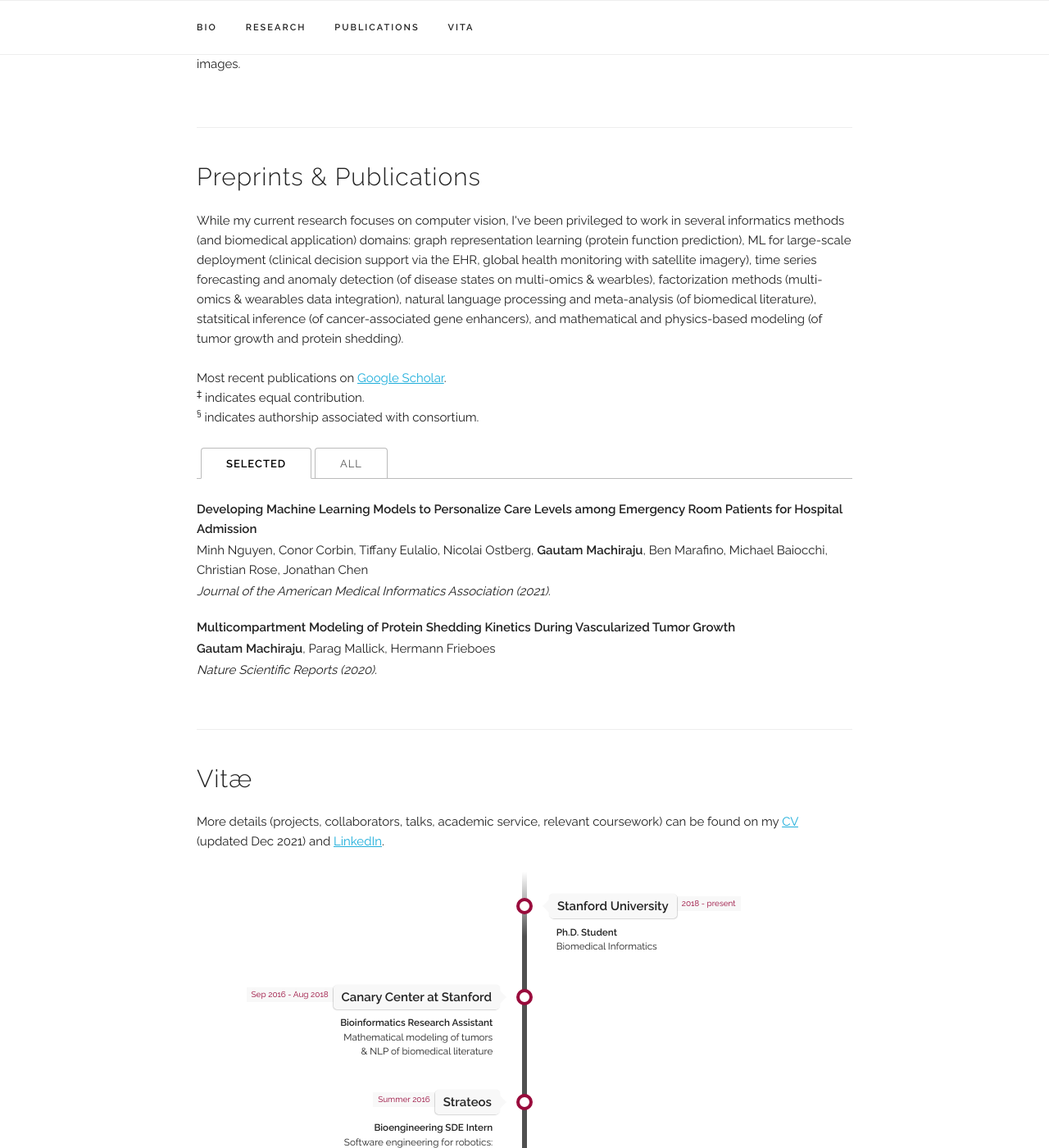
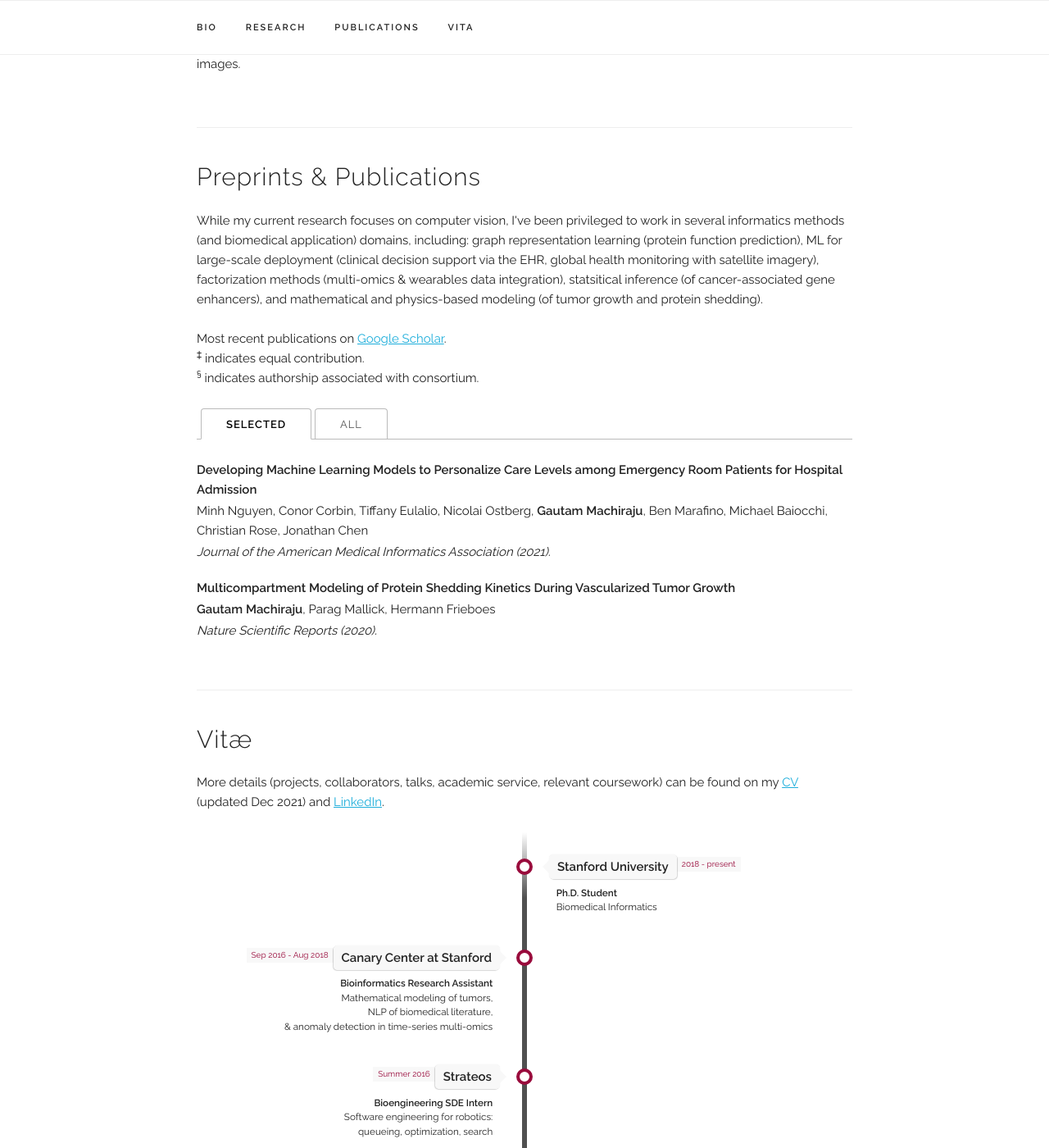
Before and after one commit to gmachiraju/gmachiraju.github.io, a Jekyll site: the page built from index.html, in a window 1280 px wide and 1400 px high, scrolled down 1344 px. Shown: the whole window at 82% size. Built offline with Jekyll 4.4.1, drawn with Linux system fonts in a browser that asks for light colours; some web fonts are replaced; some of the changed text lies outside the part shown.

Commit message:
trimming some index.html

```diff
--- a/_data/experience.yaml
+++ b/_data/experience.yaml
@@ -9,7 +9,7 @@ experiences:
 - place: "Canary Center at Stanford"
   time: "Sep 2016 - Aug 2018"
   title: "Bioinformatics Research Assistant"
-  subtitle: "Mathematical modeling of tumors <br/> & NLP of biomedical literature"
+  subtitle: "Mathematical modeling of tumors, <br/> NLP of biomedical literature, <br/> & anomaly detection in time-series multi-omics"
   category: "work"
 
 - place: "Strateos"
--- a/index.html
+++ b/index.html
@@ -38,7 +38,7 @@ title: Home
 <!-- ========== PUBLICATIONS ========== -->
 <div class="docs-section" id="publications">
   <h4>Preprints & Publications</h4>
-  <p>While my current research focuses on computer vision, I've been privileged to work in several informatics methods (and biomedical application) domains: graph representation learning (protein function prediction), ML for large-scale deployment (clinical decision support via the EHR, global health monitoring with satellite imagery), time series forecasting and anomaly detection (of disease states on multi-omics & wearbles), factorization methods (multi-omics & wearables data integration), natural language processing and meta-analysis (of biomedical literature), statsitical inference (of cancer-associated gene enhancers), and mathematical and physics-based modeling (of tumor growth and protein shedding).
+  <p>While my current research focuses on computer vision, I've been privileged to work in several informatics methods (and biomedical application) domains, including: graph representation learning (protein function prediction), ML for large-scale deployment (clinical decision support via the EHR, global health monitoring with satellite imagery), factorization methods (multi-omics & wearables data integration), statsitical inference (of cancer-associated gene enhancers), and mathematical and physics-based modeling (of tumor growth and protein shedding).
   <br/><br/>Most recent publications on <a href="{{ site.data.main_info.google_scholar }}" target="_blank">Google Scholar</a>.<br/>
   <sup>‡</sup> indicates equal contribution.<br/>
   <sup>§</sup> indicates authorship associated with consortium.
```
Also changed, not shown: other parts of index.html (+1 -1 lines).
